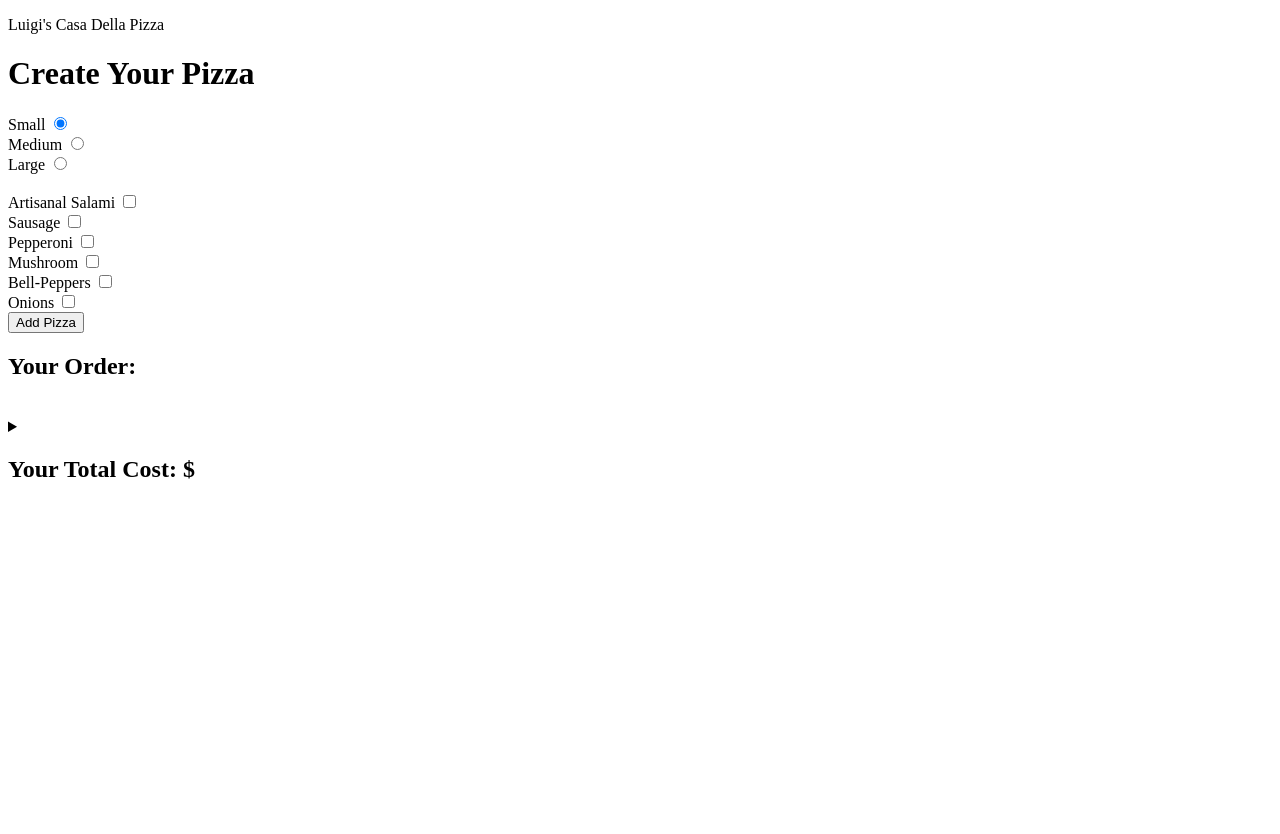
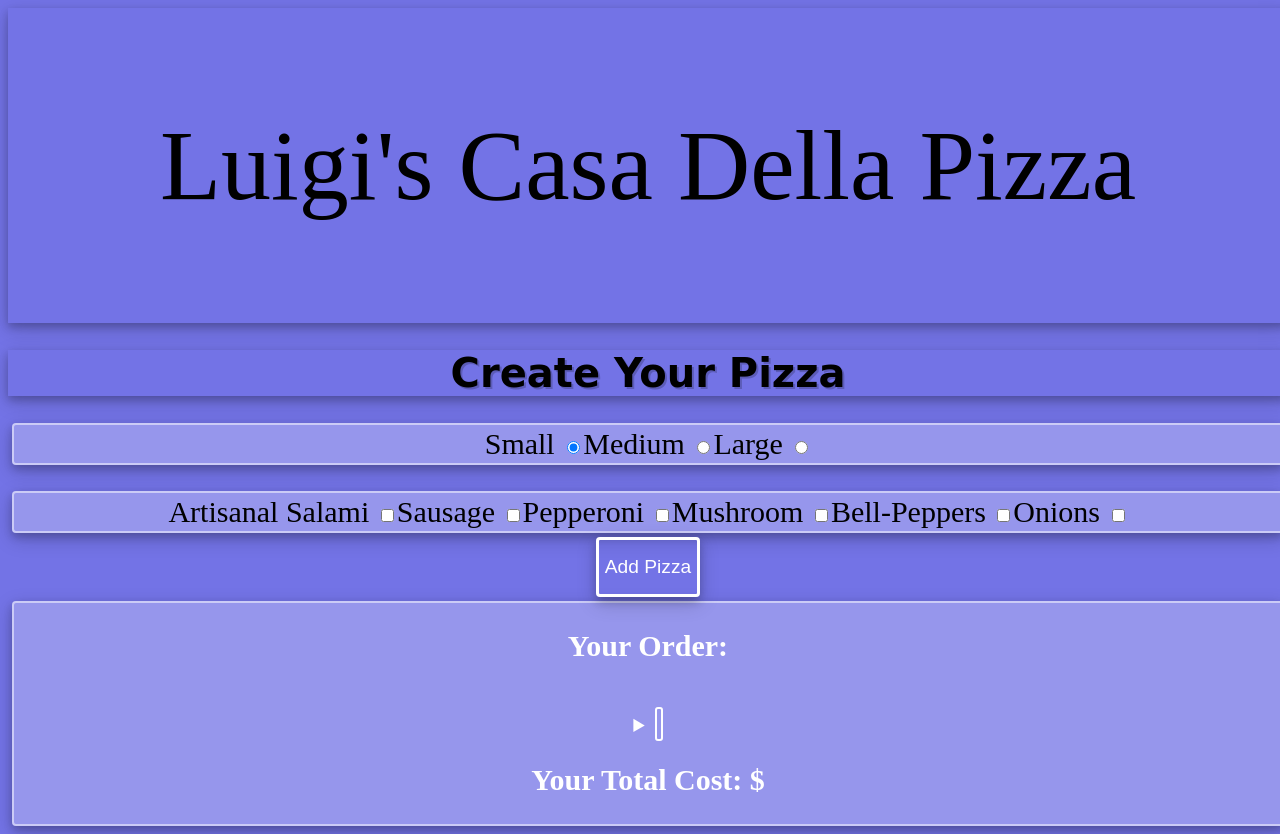
Before and after one commit to OLGON92/pizza-pizza, a plain HTML site: page index.html in a window 1280 px wide. Before the commit the page ends 800 px from the top, so only its background shows below. Drawn offline with Linux system fonts and the light colour scheme.

Commit message:
add the first test.

```diff
--- a/css/styles.css
+++ b/css/styles.css
@@ -0,0 +1,124 @@
+html, body{
+  width: 100%;
+  height: auto;
+  background: rgb(115, 115, 230)
+}
+
+.jumbotron{
+  display: flex;
+  justify-content: center;
+  background-size: cover;
+  height: 30%;
+  font-family: 'Times New Roman', Times, serif, cursive;
+  font-size: 100px;
+  color: rgb(0, 0, 0);
+  margin: none;
+  padding: none;
+  box-shadow: 0 4px 8px 0 rgba(0, 0, 0, 0.2), 0 6px 20px 0 rgba(0, 0, 0, 0.19);
+}
+
+#pizzaSize{
+  display: flex;
+  justify-content: center;
+  font-size: 30px;
+  text-align: center;
+  background-color: rgba(255, 255, 255, 0.25);
+  min-width: 0;
+  word-wrap: break-word;
+  background-clip: border-box;
+  border-radius: 0.25rem;
+  margin: 4px;
+  padding: 2px;
+  border: 2px solid rgba(255, 255, 255, 0.5);
+  box-shadow: 0 4px 8px 0 rgba(0, 0, 0, 0.2), 0 6px 20px 0 rgba(0, 0, 0, 0.19);
+}
+
+#pizzaToppings{
+  display: -ms-flexbox;
+  display: flex;
+  justify-content: center;
+  -ms-flex-wrap: wrap;
+  flex-wrap: wrap;
+  margin-right: -15px;
+  margin-left: -15px;
+  font-size: 30px;
+  text-align: center;
+  background-color: rgba(255, 255, 255, .25);
+  min-width: 0;
+  word-wrap: break-word;
+  background-clip: border-box;
+  border-radius: 0.25rem;
+  margin: 4px;
+  padding: 2px;
+  border: 2px solid rgba(255, 255, 255, 0.5);
+  box-shadow: 0 4px 8px 0 rgba(0, 0, 0, 0.2), 0 6px 20px 0 rgba(0, 0, 0, 0.19);
+}
+
+#yourOrder{
+  display: flex;
+  justify-content: center;
+  font-size: 30px;
+  text-align: center;
+  background-color: rgba(255, 255, 255, 0.25);
+  min-width: 0;
+  word-wrap: break-word;
+  background-clip: border-box;
+  border-radius: 0.25rem;
+  margin: 4px;
+  padding: 2px;
+  border: 2px solid rgba(255, 255, 255, 0.5);
+  box-shadow: 0 4px 8px 0 rgba(0, 0, 0, 0.2), 0 6px 20px 0 rgba(0, 0, 0, 0.19);
+}
+
+.btn-primary{
+  height: 60px;
+  font-size: larger;
+  color: rgb(255, 255, 255);
+  text-transform: capitalize;
+  background-color: rgba(255, 255, 255, 0);
+  border-radius: 4px;
+  border: 3px solid rgb(255, 255, 255);
+  box-shadow: 0 4px 8px 0 rgba(0, 0, 0, 0.2), 0 6px 20px 0 rgba(0, 0, 0, 0.19);
+}
+
+.btn-primary:hover{
+  color: rgb(255, 255, 255);
+  background-color: rgba(255, 255, 255, 0.808)
+}
+
+
+h1{
+  text-align: center;
+  font-family: 'Permanent Marker', cursive;
+  font-size: 40px;
+  color: rgb(0, 0, 0);
+  box-shadow: 0 4px 8px 0 rgba(0, 0, 0, 0.2), 0 6px 20px 0 rgba(0, 0, 0, 0.19);
+  text-shadow:2px 2px rgba(0, 0, 0, 0.2);
+}
+
+#button{
+  display: flex;
+  justify-content: center;
+}
+
+#costDisplay{
+  text-align: center;
+  font-size: 20px;
+  color: rgb(255, 255, 255);
+}
+
+
+#pizzaOrder{
+  height: 60px;
+  font-size: larger;
+  color: rgb(255, 255, 255);
+  background-color: rgba(255, 255, 255, 0);
+  border-radius: 3px;
+  border: 2px solid rgb(255, 255, 255);
+  padding: 2px;
+}
+
+#pizzaOrder:hover{
+  color: rgb(255, 255, 255);
+  background-color: rgba(255, 255, 255, 0.808)
+}
--- a/index.html
+++ b/index.html
@@ -14,62 +14,61 @@
   <h1>Create Your Pizza </h1>
   <form id="new-pizza">
     <div id="pizzaSize">
-      <div id="pizza">
-        <div id="pizzaForm">
+      <div id="pie">
+        <div id="pieForm">
           <label for="pizzaSize1">Small</label>
           <input type="radio"  name="pizzaSize" id="pizzaSize1" checked="checked" value="Small">
         </div>
       </div>
-      <div id="pizza">
-        <div id="zaForm">
+      <div id="pie">
+        <div id="pieForm">
           <label for="pizzaSize2">Medium</label>
           <input type="radio"  name="pizzaSize" id="pizzaSize2" value="Medium">
         </div>
       </div>
-      <div id="pizza">
-        <div id="zaForm">
+      <div id="pie">
+        <div id="pieForm">
           <label for="pizzaSize3">Large</label>
           <input type="radio"  name="pizzaSize" id="pizzaSize3" value="Large">
         </div>
       </div>
     </div><br>
     <div id="pizzaToppings">
-      <div id="pizza">
-        <div id="zaForm">
+      <div id="pie">
+        <div id="pieForm">
           <label for="Topping1">Artisanal Salami</label>
           <input type="checkbox"  name="Toppings" id="Topping1" value="Salami">
         </div>
       </div>
-      <div id="pizza">
-        <div id="zaForm">
+      <div id="pie">
+        <div id="pieForm">
           <label for="Topping2">Sausage</label>
           <input type="checkbox"  name="Toppings" id="Topping2" value="Sausage">
         </div>
       </div>
-      <div id="pizza">
-        <div id="zaForm">
+      <div id="pie">
+        <div id="pieForm">
           <label for="Topping3">Pepperoni</label>
           <input type="checkbox"  name="Toppings" id="Topping3" value="Pepperoni">
         </div>
       </div>
-      <div id="pizza">
-        <div id="zaForm">
+      <div id="pie">
+        <div id="pieForm">
           <label for="Topping4">Mushroom</label>
           <input type="checkbox"  name="Toppings" id="Topping4" value="Mushroom">
         </div>
       </div>
-      <div id="pizza">
-        <div id="zaForm">
+      <div id="pie">
+        <div id="pieForm">
           <label for="Topping5">Bell-Peppers</label>
           <input type="checkbox"  name="Toppings" id="Topping5" value="Peppers">
         </div>
       </div>
-      <div id="pizza">
-        <div id="zaForm">
+      <div id="pie">
+        <div id="pieForm">
           <label for="Topping6">Onions</label>
           <input type="checkbox"  name="Toppings" id="Topping6" value="Onions">
         </div>
-      </div>
       </div>
     </div>
     <div id="button">
--- a/js/scripts.js
+++ b/js/scripts.js
@@ -1,19 +1,17 @@
 //Business Logic
 function Pizza(size, toppings) {
-  this.pizzaSize = size;
-  this.pizzaToppings = toppings;
+  this.size = size;
+  this.toppings = toppings;
 }
 
 Pizza.prototype.cost = function(){
-  let totalCost = 0;
-
-  const pizzaSize = new Map ([
+let toppingsTotal = 0;
+const size = new Map ([
   ["Small", 8.00],
   ["Medium", 14.00],
   ["Large", 18.00]
   ]);
-
-  const pizzaToppings = new Map ([
+  const toppings = new Map ([
   ["Artisanal Salami", 4.00],
   ["Sausage", 3.00],
   ["Pepperoni", 3.00],
@@ -21,10 +19,10 @@ Pizza.prototype.cost = function(){
   ["Bell-Peppers", 2.00],
   ["Onions", 1.00]
   ]);
-this.pizzaToppings.forEach(function(element) {
-  totalCost += pizzaToppings.get(element)
+this.toppings.forEach(function(element) {
+  toppingsTotal += toppings.get(element)
 });
-price = pizzaSize.get(this.pizzaSize) + totalCost;
+price = size.get(this.size) + toppingsTotal;
 return price;
 }
 
@@ -33,14 +31,14 @@ return price;
 $(document).ready(function() {
   $("#new-pizza").submit(function(event){
   event.preventDefault();
-  let sizeOfPizza = $("input:radio[name=sizeOfPizza]:checked").val();
-  let toppingsForPizza = [];
-  $("input:checkbox[name=toppingsForPizza]:checked").each(function(){
-  toppingsForPizza.push($(this).val());
+  let pizzaSize = $("input:radio[name=pizzaSize]:checked").val();
+  let pizzaToppings = [];
+  $("input:checkbox[name=Toppings]:checked").each(function(){
+  pizzaToppings.push($(this).val());
   });
-  newPizza = new Pizza(sizeOfPizza, toppingsForPizza);
+  newPizza = new Pizza(pizzaSize, pizzaToppings);
   $("#cost").text(newPizza.cost());
-  $("#pizzaOrder").text(sizeOfPizza + " " + "pizza");
-  $("#pizzaDetails").text(toppingsForPizza.join(", "));
+  $("#pizzaOrder").text(pizzaSize + " " + "pizza");
+  $("#pizzaDetails").text(pizzaToppings.join(", "));
   });
 });
```
Lines whose indentation alone changed are shown as unchanged.
